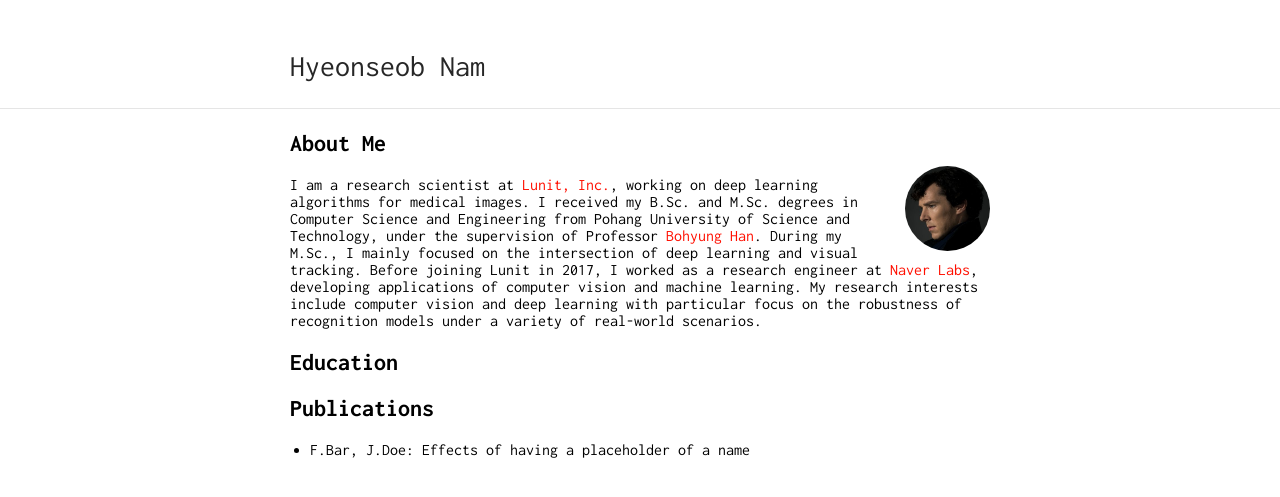
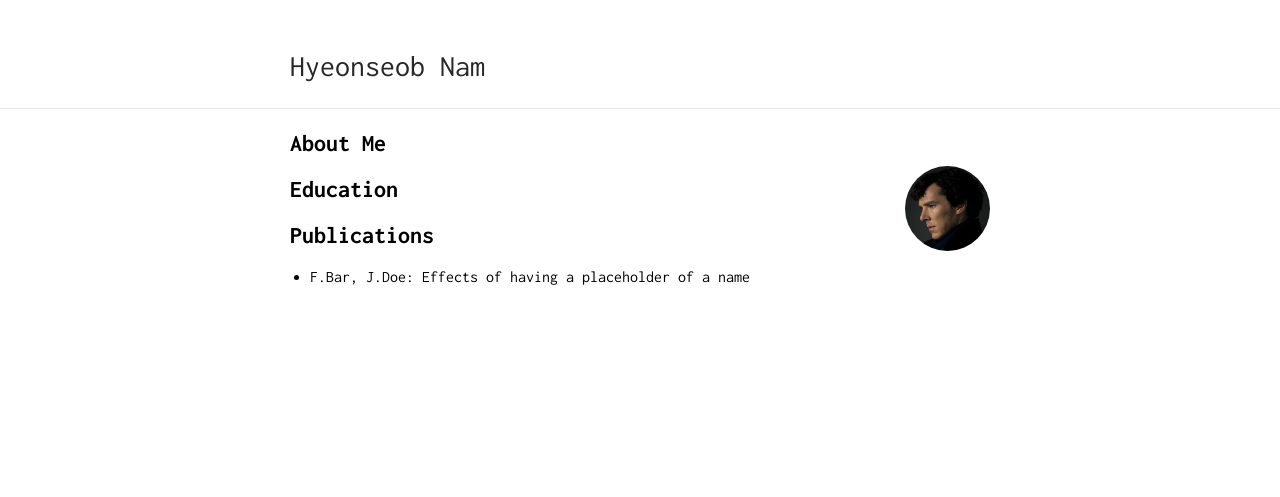
Before and after one commit to gholste/hyeonseobnam.github.io, a Jekyll site: the page built from index.md, in a window 1280 px wide. Shown: the top 497 px of the page. Built offline with Jekyll 4.4.1, drawn with Linux system fonts in a browser that asks for light colours; our own code applies the rules of GitHub Pages for plain Markdown files.

Commit message:
Update index.md

```diff
--- a/index.md
+++ b/index.md
@@ -6,12 +6,6 @@ layout: default
 <img class="profile-picture" src="sherlock.jpg">
 
 
-I am a research scientist at [Lunit, Inc.](https://lunit.io/), working on deep learning algorithms for medical images.
-I received my B.Sc. and M.Sc. degrees in Computer Science and Engineering from Pohang University of Science and Technology, under the supervision of Professor [Bohyung Han](https://cv.snu.ac.kr/index.php/~bhhan/).
-During my M.Sc., I mainly focused on the intersection of deep learning and visual tracking.
-Before joining Lunit in 2017, I worked as a research engineer at [Naver Labs](https://www.naverlabs.com/en/), developing applications of computer vision and machine learning.
-My research interests include computer vision and deep learning with particular focus on the robustness of recognition models under a variety of real-world scenarios.
-
 
 ## Education
 
```
